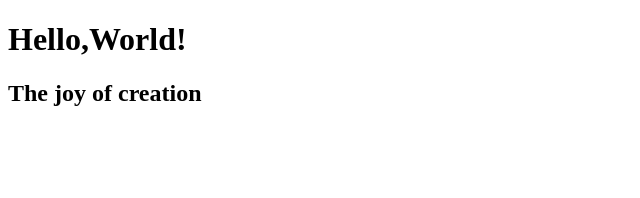
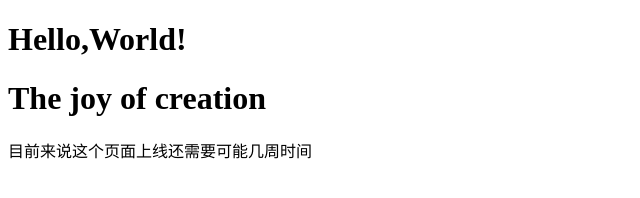
Before and after one commit to Plasma-cv/Plasma-cv.github.io, a plain HTML site: page index.html in a window 1280 px wide. Shown: the whole page, without its empty margins (0-640 px from the left). Drawn offline with Linux system fonts and the light colour scheme.

Commit message:
Update index.html

```diff
--- a/index.html
+++ b/index.html
@@ -3,11 +3,12 @@
 <head>
     <meta charset="UTF-8">
     <meta name="viewport" content="width=device-width, initial-scale=1.0">
-    <title>六角阁</title>
+    <title>此页面施工中</title>
 </head>
 
 <body>
     <h1>Hello,World!</h1>
-    <h2>The joy of creation</h2>
+    <h1>The joy of creation</h1>
+    <p>目前来说这个页面上线还需要可能几周时间</p>
 </body>
 </html>
```
